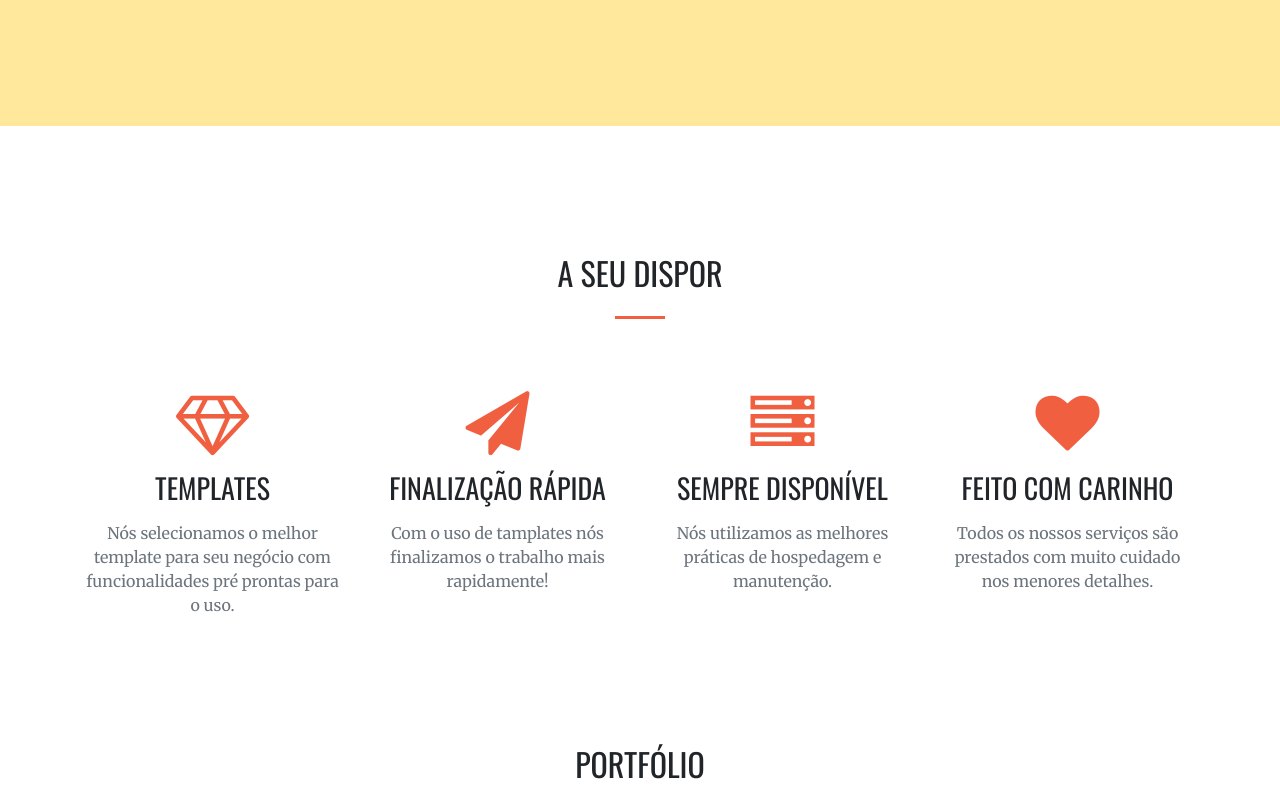
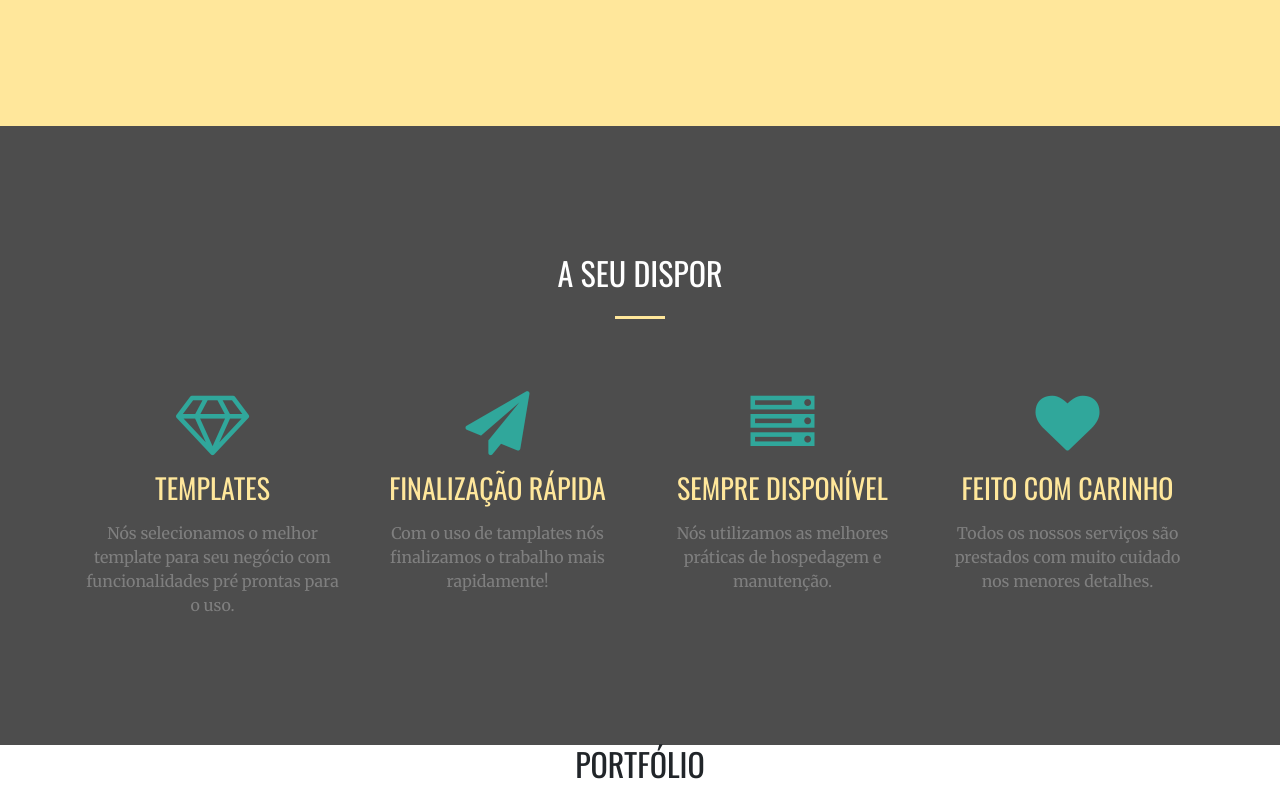
Before and after one commit to FarolTech/faroltech-hotsite, an Angular app: page / in a window 1280 px wide. Shown: the part 1269-2060 px from the top of the page. Built offline with nearby package versions, Linux system fonts and the light colour scheme.

Commit message:
Adjusting services area.

```diff
--- a/src/app/services/services.component.html
+++ b/src/app/services/services.component.html
@@ -1,8 +1,8 @@
-<section id="services">
+<section class="bg-darkgrey" id="services">
   <div class="container">
     <div class="row">
       <div class="col-lg-12 text-center">
-        <h2 class="section-heading">A seu dispor</h2>
+        <h2 class="section-heading white">A seu dispor</h2>
         <hr class="my-4">
       </div>
     </div>
@@ -12,28 +12,28 @@
       <div class="col-lg-3 col-md-6 text-center">
         <div class="service-box mt-5 mx-auto">
           <i class="fa fa-4x fa-diamond text-primary mb-3 sr-icons"></i>
-          <h3 class="mb-3">Templates</h3>
+          <h3 class="mb-3 yellow">Templates</h3>
           <p class="text-muted mb-0">Nós selecionamos o melhor template para seu negócio com funcionalidades pré prontas para o uso.</p>
         </div>
       </div>
       <div class="col-lg-3 col-md-6 text-center">
         <div class="service-box mt-5 mx-auto">
           <i class="fa fa-4x fa-paper-plane text-primary mb-3 sr-icons"></i>
-          <h3 class="mb-3">Finalização rápida</h3>
+          <h3 class="mb-3 yellow">Finalização rápida</h3>
           <p class="text-muted mb-0">Com o uso de tamplates nós finalizamos o trabalho mais rapidamente!</p>
         </div>
       </div>
       <div class="col-lg-3 col-md-6 text-center">
         <div class="service-box mt-5 mx-auto">
           <i class="fa fa-4x fa-server text-primary mb-3 sr-icons"></i>
-          <h3 class="mb-3">Sempre disponível</h3>
+          <h3 class="mb-3 yellow">Sempre disponível</h3>
           <p class="text-muted mb-0">Nós utilizamos as melhores práticas de hospedagem e manutenção.</p>
         </div>
       </div>
       <div class="col-lg-3 col-md-6 text-center">
         <div class="service-box mt-5 mx-auto">
           <i class="fa fa-4x fa-heart text-primary mb-3 sr-icons"></i>
-          <h3 class="mb-3">Feito com carinho</h3>
+          <h3 class="mb-3 yellow">Feito com carinho</h3>
           <p class="text-muted mb-0">Todos os nossos serviços são prestados com muito cuidado nos menores detalhes.</p>
         </div>
       </div>
--- a/src/styles.css
+++ b/src/styles.css
@@ -17,7 +17,7 @@ body {
 hr {
   max-width: 50px;
   border-width: 3px;
-  border-color: #F05F40;
+  border-color: #FFE79B;
 }
 
 hr.light {
@@ -52,6 +52,10 @@ h6 {
 
 .bg-dark {
   background-color: #212529 !important;
+}
+
+.bg-darkgrey {
+  background-color: #4D4D4D !important;
 }
 
 .text-faded {
@@ -130,6 +134,18 @@ img::-moz-selection {
 #mainNav .navbar-nav > li.nav-item > a.nav-link.active:hover,
 #mainNav .navbar-nav > li.nav-item > a.nav-link:focus.active:hover {
   background-color: transparent;
+}
+
+.white {
+  color: #FFF;
+}
+
+.yellow {
+  color: #FFE79B;
+}
+
+.text-muted {
+  color: #7F7F7F !important;
 }
 
 @media (min-width: 992px) {
@@ -290,7 +306,7 @@ header.masthead p {
 }
 
 .text-primary {
-  color: #F05F40 !important;
+  color: #30A79B !important;
 }
 
 .btn {
```
